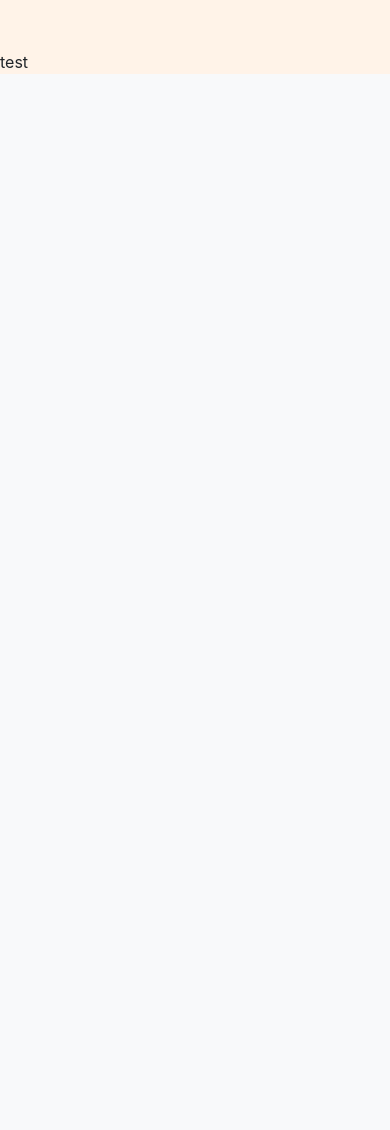
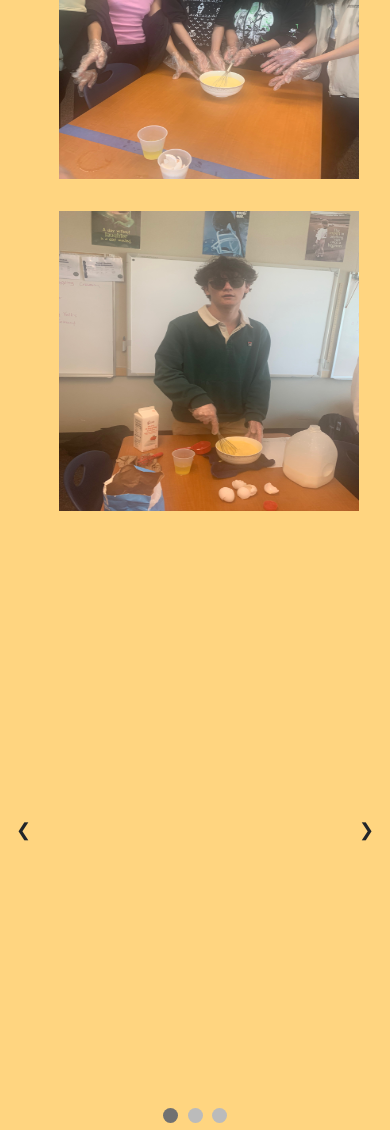
Before and after one commit to SlimeyTurtles/jinjaturtles, a Flask app: page / in a window 390 px wide. Shown: the part 1161-2291 px from the top of the page. Before the commit the page ends 1235 px from the top, so only its background shows below. Run offline with Flask 2, Linux system fonts and the light colour scheme; some libraries are stand-ins or nearby versions.

Commit message:
home page updates - incomplete

```diff
--- a/templates/index.html
+++ b/templates/index.html
@@ -22,6 +22,7 @@
                 margin-bottom: 12rem;
             }
         </style>
+        <body style="background-color:#FFD580;">
 
         <div style="position: center; font-size:x-large; color:green; font-family: 'Apple Chancery'; padding-right:20%" >
             <br>
@@ -40,15 +41,175 @@
 
         <div class="container" style="position: center">
             <div class="row justify-content-center margins-autos">
-                <div id="n1" class="vImage col-sm"><img src="/static/personalities.png" width="250" height="240"></div>
-                <div id="n2" class="vImage col-sm"><img src="/static/p2.jpg" width="250" height="240"></div>
-                <div id="n3" class="vImage col-sm"><img src="/static/p3.jpg" width="250" height="240"></div>
+                <div id="n1" class="vImage col-sm"><img src="/static/cookingclub1.JPEG" width="300" height="300"></div>
+                <div id="n2" class="vImage col-sm"><img src="/static/cookingclub2.JPG" width="300" height="300"></div>
+                <div id="n3" class="vImage col-sm"><img src="/static/cookingclub3.PNG" width="300" height="300"></div>
+                <div id="n4" class="vImage col-sm"><img src="/static/cookingclub4.PNG" width="300" height="300"></div>
             </div>
         </div>
-
     </div>
 </div>
 
-<p>test</p>
+    <html>
+    <head>
+        <meta name="viewport" content="width=device-width, initial-scale=1">
+        <style>
+            * {box-sizing: border-box}
+            body {font-family: Verdana, sans-serif; margin:0}
+            .mySlides {display: none}
+            img {vertical-align: middle;}
+
+            /* Slideshow container */
+            .slideshow-container {
+                max-width: 1000px;
+                position: relative;
+                margin: auto;
+            }
+
+            /* Next & previous buttons */
+            .prev, .next {
+                cursor: pointer;
+                position: absolute;
+                top: 50%;
+                width: auto;
+                padding: 16px;
+                margin-top: -22px;
+                color: white;
+                font-weight: bold;
+                font-size: 18px;
+                transition: 0.6s ease;
+                border-radius: 0 3px 3px 0;
+                user-select: none;
+            }
+
+            /* Position the "next button" to the right */
+            .next {
+                right: 0;
+                border-radius: 3px 0 0 3px;
+            }
+
+            /* On hover, add a black background color with a little bit see-through */
+            .prev:hover, .next:hover {
+                background-color: rgba(0,0,0,0.8);
+            }
+
+            /* Caption text */
+            .text {
+                color: #f2f2f2;
+                font-size: 15px;
+                padding: 8px 12px;
+                position: absolute;
+                bottom: 8px;
+                width: 100%;
+                text-align: center;
+            }
+
+            /* Number text (1/3 etc) */
+            .numbertext {
+                color: #f2f2f2;
+                font-size: 12px;
+                padding: 8px 12px;
+                position: absolute;
+                top: 0;
+            }
+
+            /* The dots/bullets/indicators */
+            .dot {
+                cursor: pointer;
+                height: 15px;
+                width: 15px;
+                margin: 0 2px;
+                background-color: #bbb;
+                border-radius: 50%;
+                display: inline-block;
+                transition: background-color 0.6s ease;
+            }
+
+            .active, .dot:hover {
+                background-color: #717171;
+            }
+
+            /* Fading animation */
+            .fade {
+                animation-name: fade;
+                animation-duration: 1.5s;
+            }
+
+            @keyframes fade {
+                from {opacity: .4}
+                to {opacity: 1}
+            }
+
+            /* On smaller screens, decrease text size */
+            @media only screen and (max-width: 300px) {
+                .prev, .next,.text {font-size: 11px}
+            }
+        </style>
+    </head>
+    <body>
+
+    <div class="slideshow-container">
+
+        <div class="mySlides fade">
+            <div class="numbertext">1 / 3</div>
+            <img src="/static/cookingclub1.JPEG" style="width:100%">
+            <div class="text">Pasta Dough Hearts</div>
+        </div>
+
+        <div class="mySlides fade">
+            <div class="numbertext">2 / 3</div>
+            <img src="/static/cookingclub2.JPG" style="width:100%">
+            <div class="text">Caption Two</div>
+        </div>
+
+        <div class="mySlides fade">
+            <div class="numbertext">3 / 3</div>
+            <img src="/static/cookingclub3.PNG" style="width:100%">
+            <div class="text">Caption Three</div>
+        </div>
+
+        <a class="prev" onclick="plusSlides(-1)">❮</a>
+        <a class="next" onclick="plusSlides(1)">❯</a>
+
+    </div>
+    <br>
+
+    <div style="text-align:center">
+        <span class="dot" onclick="currentSlide(1)"></span>
+        <span class="dot" onclick="currentSlide(2)"></span>
+        <span class="dot" onclick="currentSlide(3)"></span>
+    </div>
+
+    <script>
+        let slideIndex = 1;
+        showSlides(slideIndex);
+
+        function plusSlides(n) {
+            showSlides(slideIndex += n);
+        }
+
+        function currentSlide(n) {
+            showSlides(slideIndex = n);
+        }
+
+        function showSlides(n) {
+            let i;
+            let slides = document.getElementsByClassName("mySlides");
+            let dots = document.getElementsByClassName("dot");
+            if (n > slides.length) {slideIndex = 1}
+            if (n < 1) {slideIndex = slides.length}
+            for (i = 0; i < slides.length; i++) {
+                slides[i].style.display = "none";
+            }
+            for (i = 0; i < dots.length; i++) {
+                dots[i].className = dots[i].className.replace(" active", "");
+            }
+            slides[slideIndex-1].style.display = "block";
+            dots[slideIndex-1].className += " active";
+        }
+    </script>
+
+    </body>
+    </html>
 
 {% endblock %}
--- a/templates/layouts/base.html
+++ b/templates/layouts/base.html
@@ -12,7 +12,7 @@
     :root{
       --white:  f;
       --black: white;
-      --grey:  #fff3e8;
+      --grey:  #FFD580;
     }
 
     html, body{
```
Also changed, not shown: static/cookingclub1.JPEG (added), static/cookingclub2.JPG (added), static/cookingclub3.PNG (added), static/cookingclub4.PNG (added).
